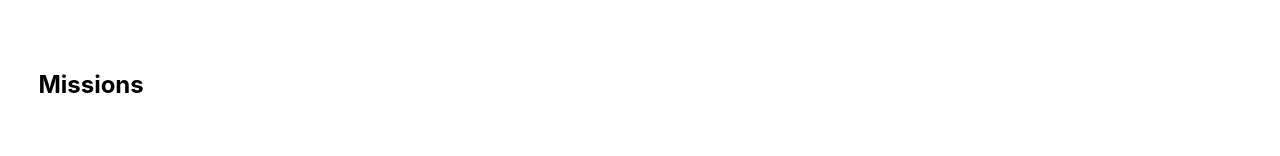
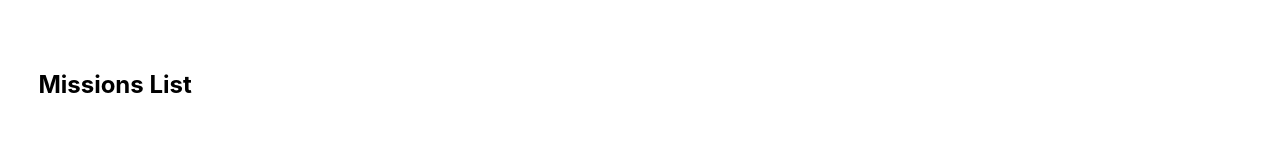
Before and after one commit to fickryiman/react-redux-group-project, a React (Create React App) app: page /missions in a window 1280 px wide. Shown: the part 144-300 px from the top of the page. Built offline with nearby package versions, Linux system fonts and the light colour scheme.

Commit message:
Add basic setup files

```diff
--- a/src/component/Missions.jsx
+++ b/src/component/Missions.jsx
@@ -1,5 +1,5 @@
 const Missions = () => (
-  <h1>Missions</h1>
+  <h1>Missions List</h1>
 );
 
 export default Missions;
```
Also changed, not shown: src/Redux/missions/missionSlice.jsx (added).
